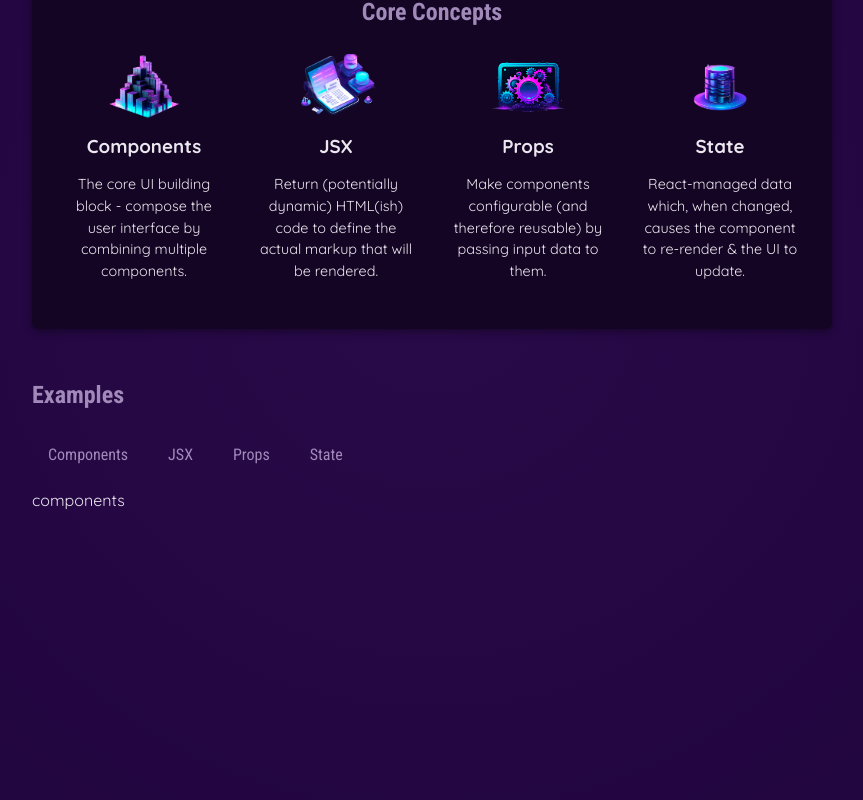
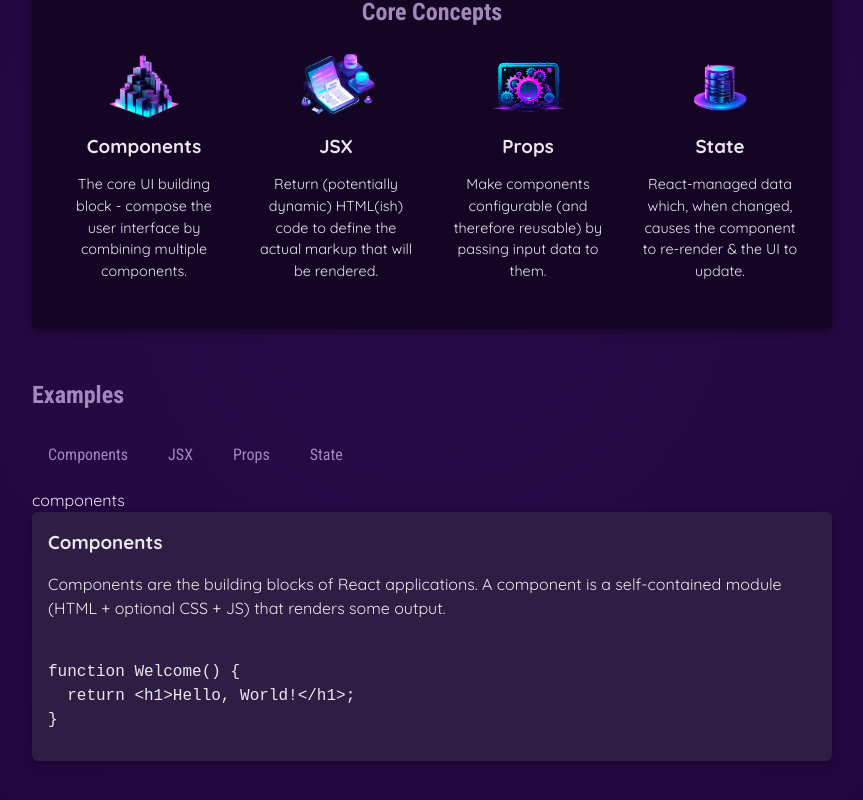
Before and after one commit to oanskyy/react-deep-dive, a React (Vite) app: page / in a window 1280 px wide. Shown: the part 370-1170 px from the top of the page, without its empty margins (208-1071 px from the left). Built offline with nearby package versions, Linux system fonts and the light colour scheme.

Commit message:
feat: deriving and outputting data based on state

```diff
--- a/src/App.jsx
+++ b/src/App.jsx
@@ -1,7 +1,7 @@
 import CoreConcepts from "./components/CoreConcepts"
 import Header from "./components/Header/Header"
 import TabButton from "./components/TabButton"
-import { CORE_CONCEPTS } from "./data"
+import { CORE_CONCEPTS, EXAMPLES } from "./data"
 import { useState } from "react"
 
 function App() {
@@ -10,7 +10,7 @@
 	const handleTabClick = selectedTab => {
 		setActiveTab(selectedTab)
 		console.log(`Active tab: ${activeTab}`)
-    // This will log the previous state value, not the updated one
+		// This will log the previous state value, not the updated one
 		console.log(`Active tab: ${selectedTab}`)
 	}
 
@@ -42,7 +42,14 @@
 						<TabButton onClick={() => handleTabClick("props")}>Props</TabButton>
 						<TabButton onClick={() => handleTabClick("state")}>State</TabButton>
 					</menu>
-          {activeTab}
+					{activeTab}
+					<div id='tab-content'>
+						<h3>{EXAMPLES[activeTab].title}</h3>
+						<p>{EXAMPLES[activeTab].description}</p>
+						<pre>
+							<code>{EXAMPLES[activeTab].code}</code>
+						</pre>
+					</div>
 				</section>
 			</main>
 		</div>
```
